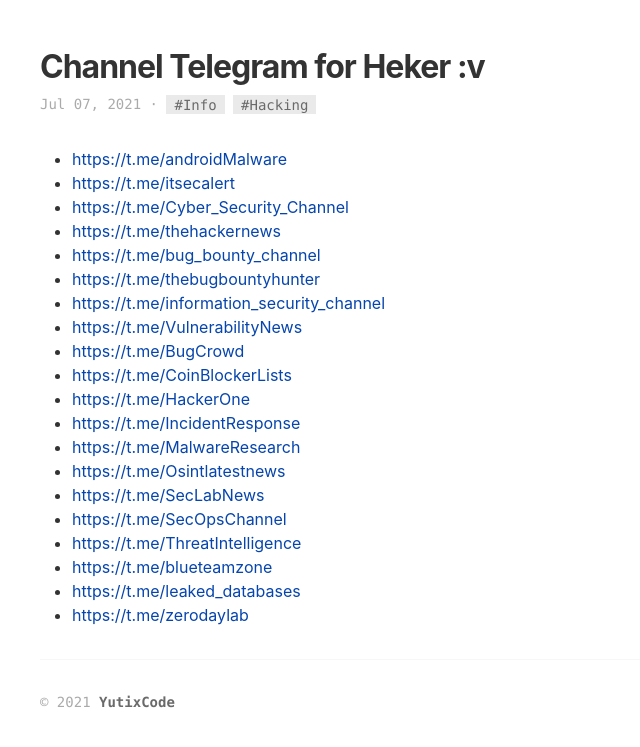
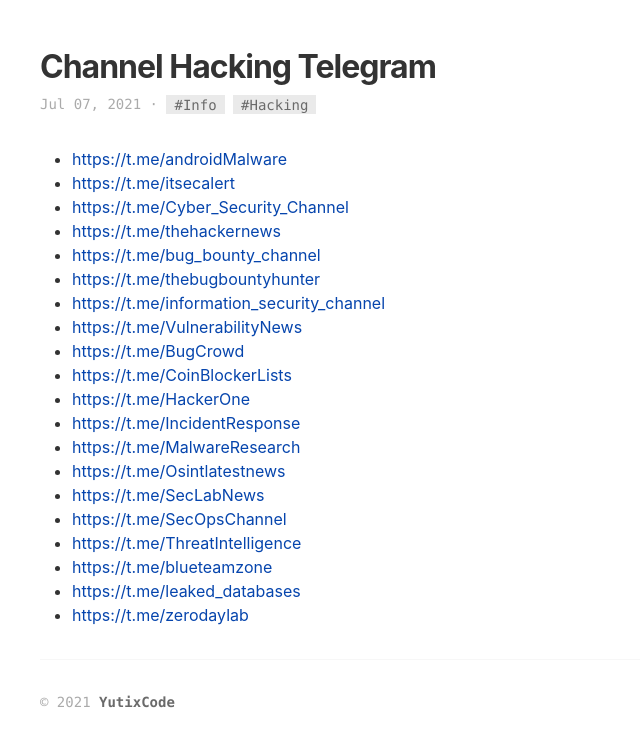
Before and after one commit to Yutixcode/Yutixcode.github.io, a Jekyll site: the page built from _posts/2021-07-07-channel-heker-telegram.md, in a window 1280 px wide. Shown: the top 747 px of the page, without its empty margins (0-640 px from the left). Built offline with Jekyll 4.4.1, drawn with Linux system fonts in a browser that asks for light colours; comment, search, counter and statistics services are not loaded.

Commit message:
Update 2021-07-07-channel-heker-telegram.md

```diff
--- a/_posts/2021-07-07-channel-heker-telegram.md
+++ b/_posts/2021-07-07-channel-heker-telegram.md
@@ -1,6 +1,6 @@
 ---
 layout: post
-title: "Channel Telegram for Heker :v"
+title: "Channel Hacking Telegram"
 tags: [Info, Hacking]
 comment: false
 ---
```
